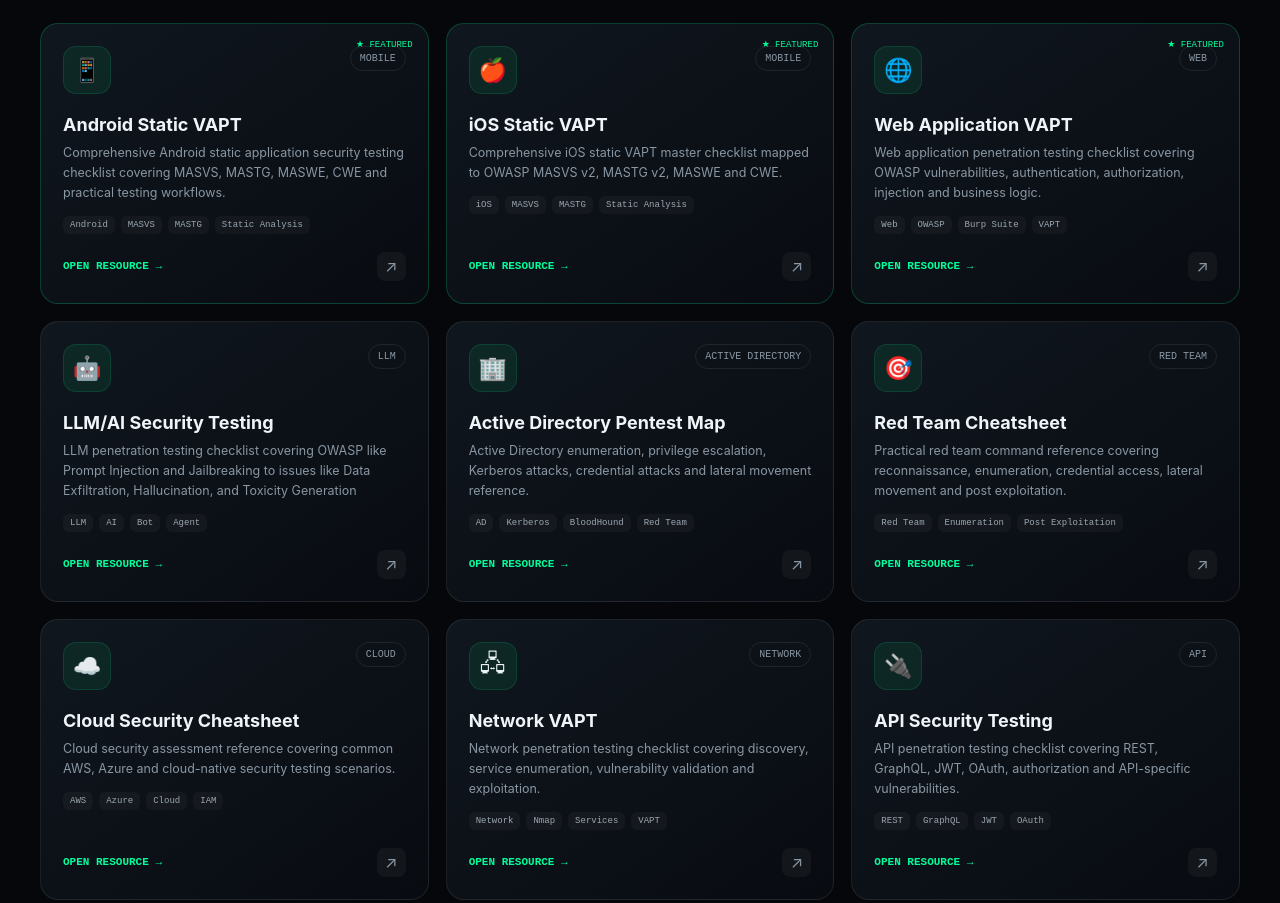
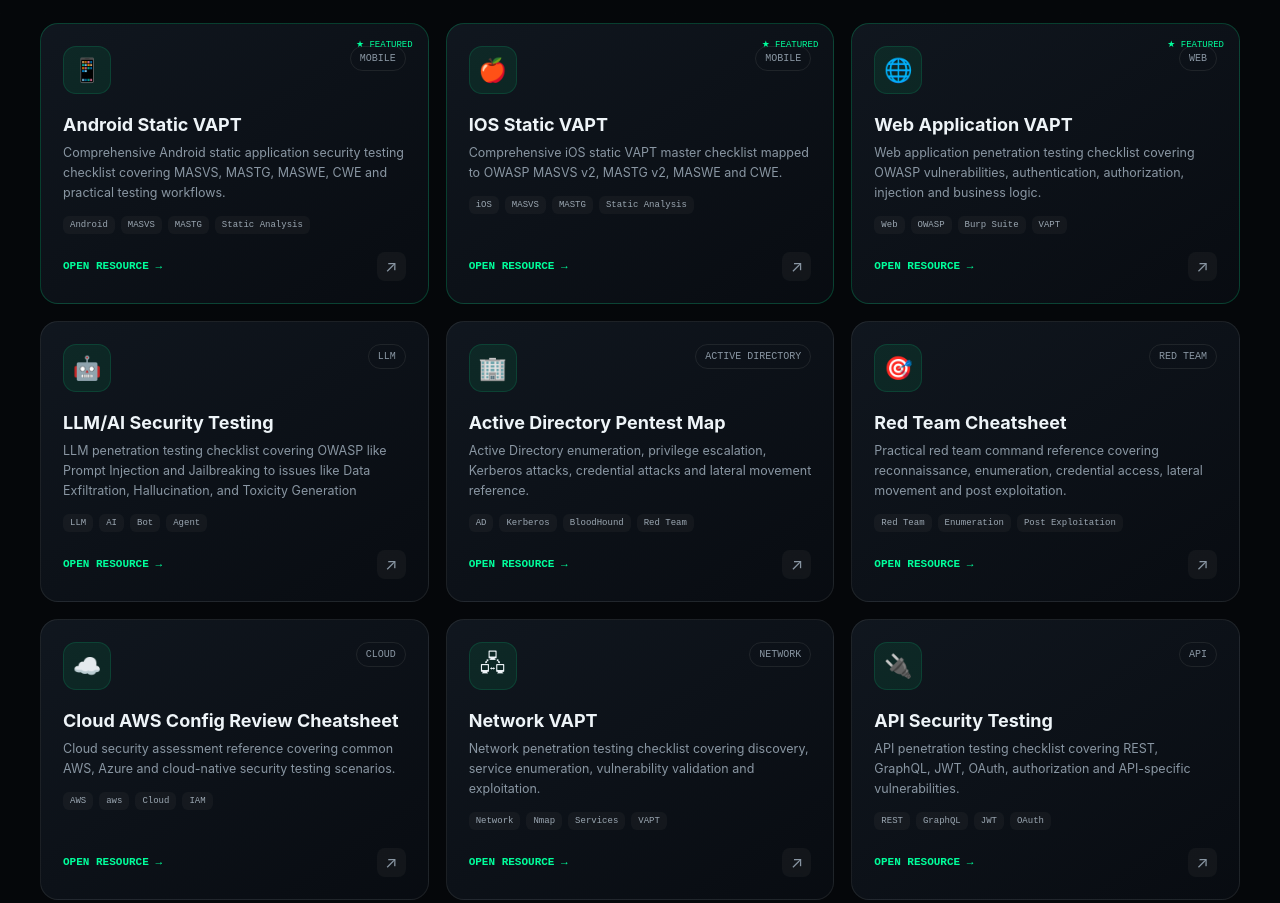
Before and after one commit to H420Prajyot/Cyber_Notes, a plain HTML site: page index.html in a window 1280 px wide. Shown: the part 752-1655 px from the top of the page. Drawn offline with Linux system fonts and the light colour scheme.

Commit message:
Update index.html
Update

```diff
--- a/index.html
+++ b/index.html
@@ -60,12 +60,12 @@ h1{font-size:clamp(42px,7vw,76px);line-height:.98;letter-spacing:-4px;font-weigh
    ========================================================= */
 const resources=[
 {title:"Android Static VAPT",category:"Mobile",icon:"📱",description:"Comprehensive Android static application security testing checklist covering MASVS, MASTG, MASWE, CWE and practical testing workflows.",url:"https://h420prajyot.github.io/Android-Static-VAPT/",tags:["Android","MASVS","MASTG","Static Analysis"],tests:150,featured:true},
-{title:"iOS Static VAPT",category:"Mobile",icon:"🍎",description:"Comprehensive iOS static VAPT master checklist mapped to OWASP MASVS v2, MASTG v2, MASWE and CWE.",url:"https://h420prajyot.github.io/IOS-Static-VAPT/",tags:["iOS","MASVS","MASTG","Static Analysis"],tests:150,featured:true},
+{title:"IOS Static VAPT",category:"Mobile",icon:"🍎",description:"Comprehensive iOS static VAPT master checklist mapped to OWASP MASVS v2, MASTG v2, MASWE and CWE.",url:"https://h420prajyot.github.io/IOS-Static-VAPT/",tags:["iOS","MASVS","MASTG","Static Analysis"],tests:150,featured:true},
 {title:"Web Application VAPT",category:"Web",icon:"🌐",description:"Web application penetration testing checklist covering OWASP vulnerabilities, authentication, authorization, injection and business logic.",url:"https://YOUR-USERNAME.github.io/web-vapt/",tags:["Web","OWASP","Burp Suite","VAPT"],tests:200,featured:true},
 {title:"LLM/AI Security Testing",category:"LLM",icon:"🤖",description:"LLM penetration testing checklist covering OWASP like Prompt Injection and Jailbreaking to issues like Data Exfiltration, Hallucination, and Toxicity Generation",url:"https://h420prajyot.github.io/LLM-Pentesting-TestCases/",tags:["LLM","AI","Bot","Agent"],tests:100,featured:false},
 {title:"Active Directory Pentest Map",category:"Active Directory",icon:"🏢",description:"Active Directory enumeration, privilege escalation, Kerberos attacks, credential attacks and lateral movement reference.",url:"https://app.xmind.com/share/hrSIv6kR",tags:["AD","Kerberos","BloodHound","Red Team"],tests:80,featured:false},
 {title:"Red Team Cheatsheet",category:"Red Team",icon:"🎯",description:"Practical red team command reference covering reconnaissance, enumeration, credential access, lateral movement and post exploitation.",url:"https://infrequent-spectacles-035.notion.site/OSCP-CHEAT-SHEET-11dbba6be16180d19d95c9eaa7dce2b8",tags:["Red Team","Enumeration","Post Exploitation"],tests:100,featured:false},
-{title:"Cloud Security Cheatsheet",category:"Cloud",icon:"☁️",description:"Cloud security assessment reference covering common AWS, Azure and cloud-native security testing scenarios.",url:"https://YOUR-USERNAME.github.io/cloud-security/",tags:["AWS","Azure","Cloud","IAM"],tests:75,featured:false},
+{title:"Cloud AWS Config Review Cheatsheet",category:"Cloud",icon:"☁️",description:"Cloud security assessment reference covering common AWS, Azure and cloud-native security testing scenarios.",url:"https://h420prajyot.github.io/AWS-Cloud-Config-review/",tags:["AWS","aws","Cloud","IAM"],tests:75,featured:false},
 {title:"Network VAPT",category:"Network",icon:"🖧",description:"Network penetration testing checklist covering discovery, service enumeration, vulnerability validation and exploitation.",url:"https://YOUR-USERNAME.github.io/network-vapt/",tags:["Network","Nmap","Services","VAPT"],tests:100,featured:false},
 {title:"API Security Testing",category:"API",icon:"🔌",description:"API penetration testing checklist covering REST, GraphQL, JWT, OAuth, authorization and API-specific vulnerabilities.",url:"https://YOUR-USERNAME.github.io/api-vapt/",tags:["REST","GraphQL","JWT","OAuth"],tests:100,featured:false}
 ];
```
